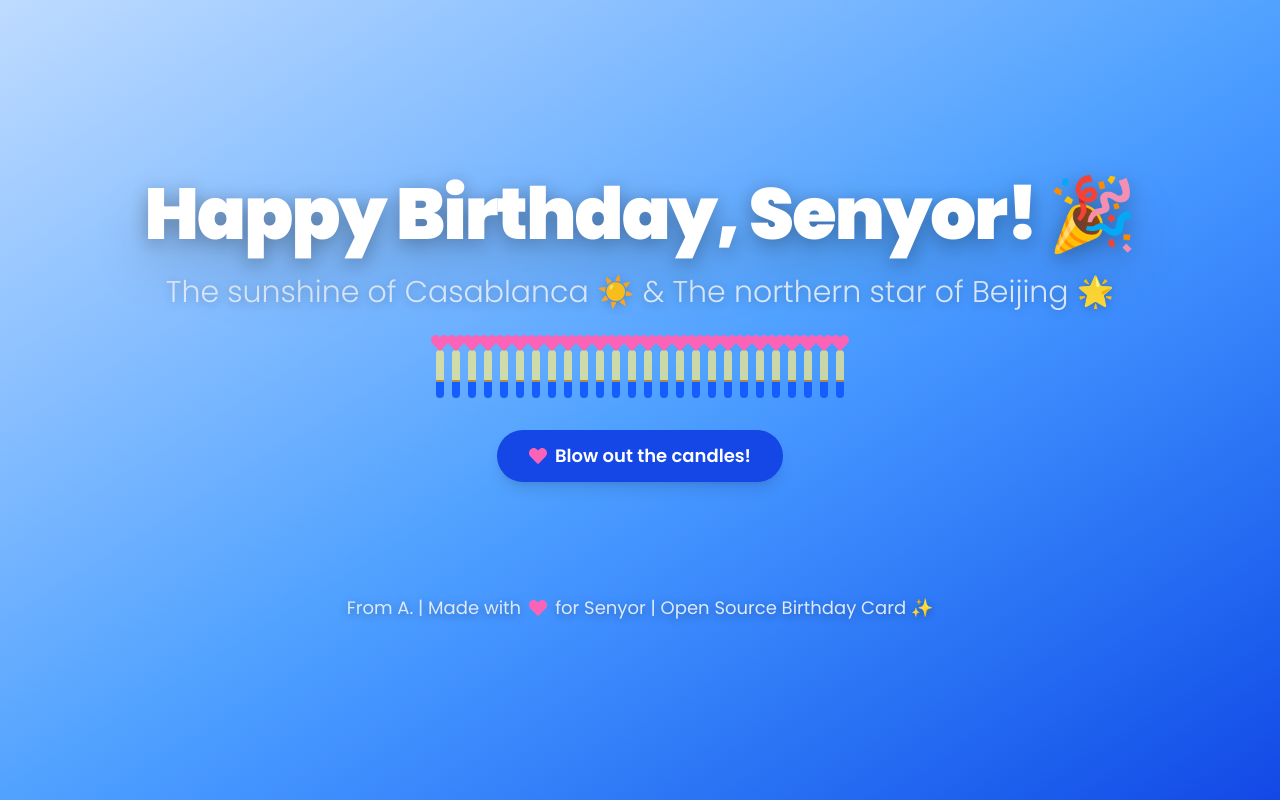
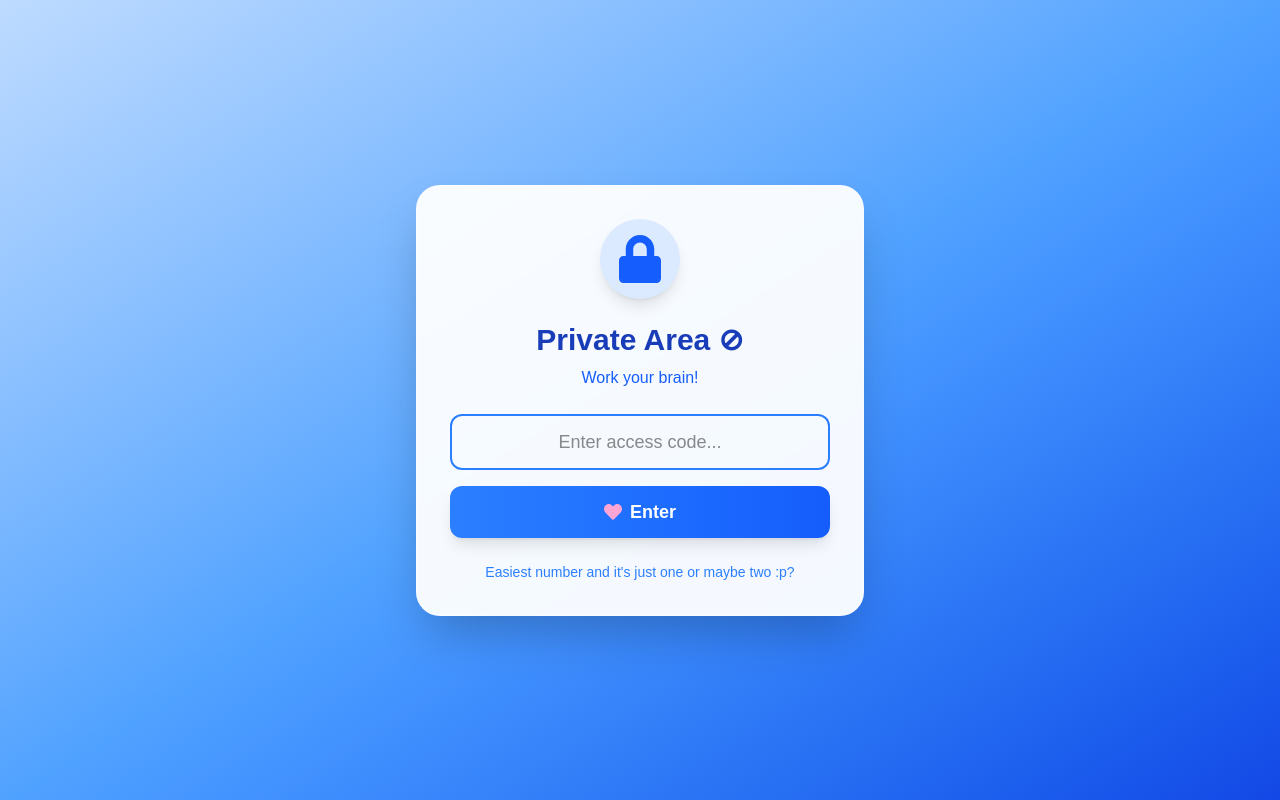
Before and after one commit to Ayaindeed/card_ts, a Next.js app: page / in a window 1280 px wide. Built offline with nearby package versions, Linux system fonts and the light colour scheme.

Commit message:
prv added

```diff
--- a/src/app/page.tsx
+++ b/src/app/page.tsx
@@ -4,6 +4,7 @@ import { useState } from "react";
 import { FaHeart, FaBook, FaMusic, FaFutbol, FaCocktail, FaPenNib, FaArrowRight, FaLock, FaLockOpen } from "react-icons/fa";
 import { GiPolarBear, GiMagnifyingGlass, GiFootprint, GiPathDistance, GiCakeSlice } from "react-icons/gi";
 import { MdSchool } from "react-icons/md";
+import AccessGate from '@/components/AccessGate';
 
 const sections = [
   {
@@ -156,6 +157,7 @@ export default function Home() {
   };
 
   return (
+    <AccessGate>
       <div className="min-h-screen bg-gradient-to-br from-blue-200 via-blue-400 to-blue-700 font-sans p-4 sm:p-12 flex flex-col items-center justify-center" style={{fontFamily: "'Poppins', 'Inter', sans-serif"}}>
         <h1 className="text-5xl sm:text-7xl font-black text-white mb-6 drop-shadow-2xl tracking-tight text-center px-4" style={{textShadow: '0 4px 20px rgba(0,0,0,0.3)'}}>
           Happy Birthday, Senyor! 🎉
@@ -488,5 +490,6 @@ export default function Home() {
           }
         `}</style>
       </div>
+    </AccessGate>
   );
 }
--- /dev/null
+++ b/src/components/AccessGate.tsx
@@ -0,0 +1,77 @@
+"use client";
+import { useState } from 'react';
+import { FaLock, FaHeart } from 'react-icons/fa';
+
+interface AccessGateProps {
+  children: React.ReactNode;
+}
+
+export default function AccessGate({ children }: AccessGateProps) {
+  const [accessCode, setAccessCode] = useState('');
+  const [isAuthorized, setIsAuthorized] = useState(false);
+  const [error, setError] = useState('');
+
+  const handleSubmit = (e: React.FormEvent) => {
+    e.preventDefault();
+    const correctCode = process.env.NEXT_PUBLIC_ACCESS_CODE || '2';
+
+    if (accessCode.toLowerCase() === correctCode.toLowerCase()) {
+      setIsAuthorized(true);
+      setError('');
+    } else {
+      setError('Incorrect access code. Try again!');
+      setAccessCode('');
+    }
+  };
+
+  if (isAuthorized) {
+    return <>{children}</>;
+  }
+
+  return (
+    <div className="min-h-screen bg-gradient-to-br from-blue-200 via-blue-400 to-blue-700 flex items-center justify-center p-4">
+      <div className="bg-white/95 backdrop-blur-sm rounded-3xl shadow-2xl p-8 border-2 border-white/20 text-center max-w-md w-full">
+        <div className="mb-6">
+          <div className="bg-blue-100 rounded-full p-4 inline-block mb-4 shadow-lg">
+            <FaLock className="text-blue-600" size={48} />
+          </div>
+          <h1 className="text-3xl font-bold text-blue-800 mb-2">
+            Private Area ⊘
+          </h1>
+          <p className="text-blue-600">
+            Work your brain!
+          </p>
+        </div>
+
+        <form onSubmit={handleSubmit} className="space-y-4">
+          <div>
+            <input
+              type="text"
+              value={accessCode}
+              onChange={(e) => setAccessCode(e.target.value)}
+              placeholder="Enter access code..."
+              className="w-full px-4 py-3 rounded-xl border-2 border-blue-200 focus:border-blue-500 focus:outline-none text-center text-lg font-medium"
+              autoFocus
+            />
+          </div>
+
+          {error && (
+            <p className="text-red-500 text-sm font-medium">{error}</p>
+          )}
+
+          <button
+            type="submit"
+            className="w-full bg-gradient-to-r from-blue-500 to-blue-600 hover:from-blue-600 hover:to-blue-700 text-white px-6 py-3 rounded-xl shadow-lg transition-all duration-300 hover:scale-105 font-semibold text-lg flex items-center justify-center gap-2"
+          >
+            <FaHeart className="text-pink-300" />
+            Enter
+          </button>
+        </form>
+
+        <div className="mt-6 text-blue-500 text-sm">
+          <p>Easiest number and it's just one or maybe two :p?</p>
+        </div>
+      </div>
+    </div>
+  );
+}
```
Lines whose indentation alone changed are shown as unchanged.
